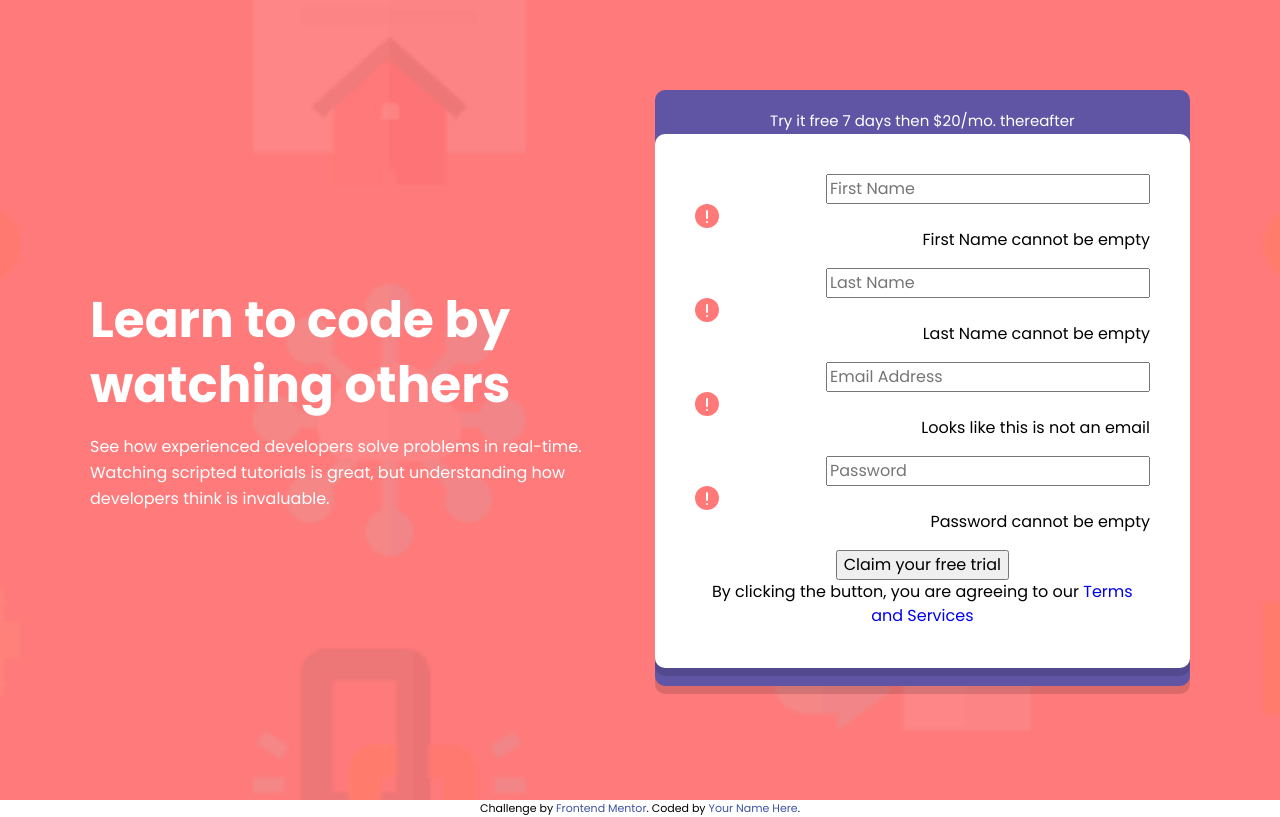
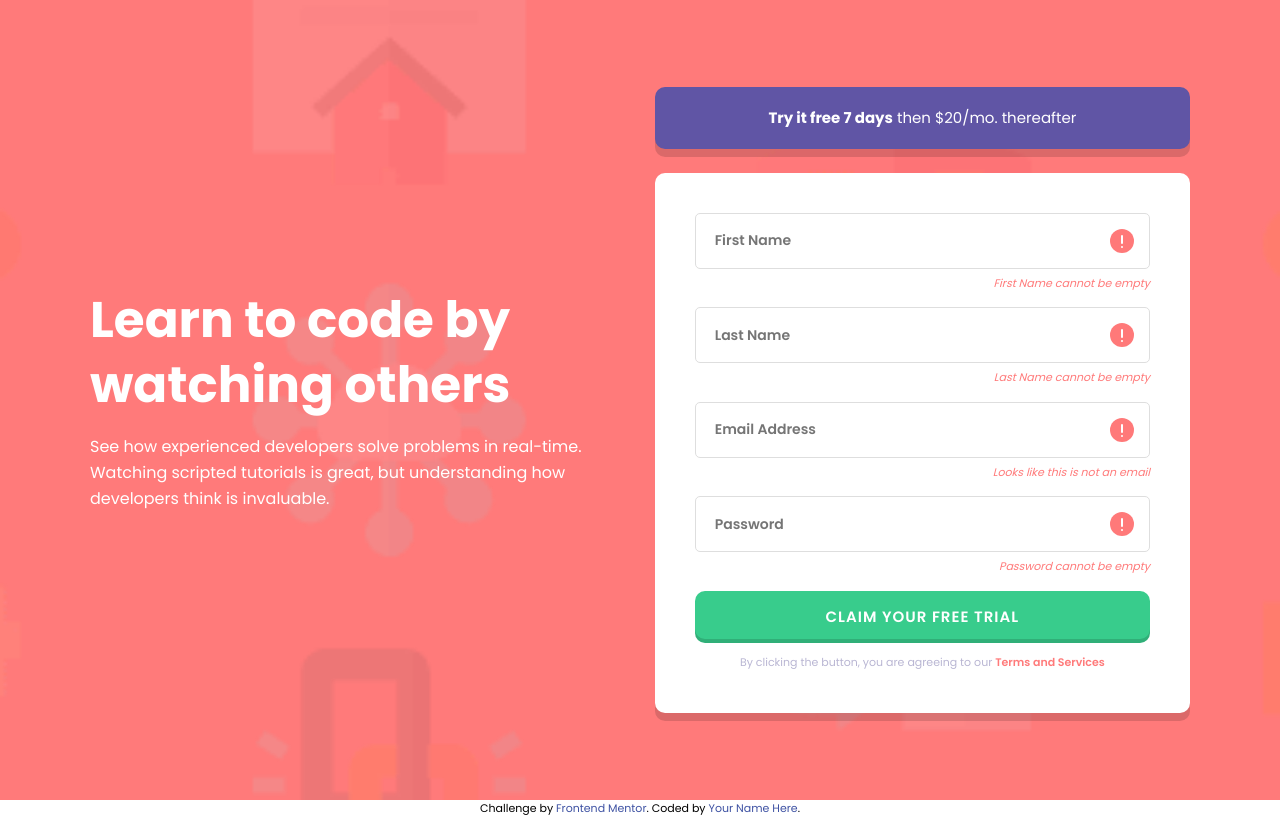
Before and after one commit to Kaji1127/Signup-Form, a website: page index.html in a window 1280 px wide. Drawn offline with nearby package versions, Linux system fonts and the light colour scheme; files that its build step writes are made by us from their sources.

Commit message:
edited html

```diff
--- a/index.html
+++ b/index.html
@@ -33,7 +33,7 @@
 	</head>
 	<body>
 		<main>
-			<div class="wrapper">
+			<div class="wrapper grid">
 				<div class="text">
 					<h1 class="heading-primary">
 						<span>Learn to code by</span>
@@ -45,42 +45,74 @@
 						invaluable.
 					</p>
 				</div>
+
 				<div class="container">
 					<div class="trial">
-						<p class="trial__text">Try it free 7 days then $20/mo. thereafter</p>
+						<p class="trial__text">
+							<span><b>Try it free 7 days</b> then </span>
+							<span>$20/mo. thereafter</span>
+						</p>
+					</div>
 
 					<form class="form">
 						<div class="form__content">
-								<input type="text" placeholder="First Name" />
-								<img src="./images/icon-error.svg" alt="error" />
-								<p class="validate">First Name cannot be empty</p>
+							<div class="form__inner">
+								<input class="form__input" type="text" placeholder="First Name" />
+								<img
+									class="form__error"
+									src="./images/icon-error.svg"
+									alt="error"
+								/>
+							</div>
+							<p class="form__text validate">First Name cannot be empty</p>
 						</div>
 
 						<div class="form__content">
-								<input type="text" placeholder="Last Name" />
-								<img src="./images/icon-error.svg" alt="error" />
-								<p class="validate">Last Name cannot be empty</p>
+							<div class="form__inner">
+								<input class="form__input" type="text" placeholder="Last Name" />
+								<img
+									class="form__error"
+									src="./images/icon-error.svg"
+									alt="error"
+								/>
+							</div>
+							<p class="form__text validate">Last Name cannot be empty</p>
 						</div>
 
 						<div class="form__content">
-								<input type="email" placeholder="Email Address" />
-								<img src="./images/icon-error.svg" alt="error" />
-								<p class="validate">Looks like this is not an email</p>
+							<div class="form__inner">
+								<input
+									class="form__input"
+									type="email"
+									placeholder="Email Address"
+								/>
+								<img
+									class="form__error"
+									src="./images/icon-error.svg"
+									alt="error"
+								/>
+							</div>
+							<p class="form__text validate">Looks like this is not an email</p>
 						</div>
 
 						<div class="form__content">
-								<input type="password" placeholder="Password" />
-								<img src="./images/icon-error.svg" alt="error" />
-								<p class="validate">Password cannot be empty</p>
+							<div class="form__inner">
+								<input class="form__input" type="password" placeholder="Password" />
+								<img
+									class="form__error"
+									src="./images/icon-error.svg"
+									alt="error"
+								/>
+							</div>
+							<p class="form__text validate">Password cannot be empty</p>
 						</div>
 
-							<button class="submit">Claim your free trial</button>
-							<p class="disclaime">
+						<button class="form__submit">Claim your free trial</button>
+						<p class="form__disclaime">
 							By clicking the button, you are agreeing to our
-								<a href="#" class="disclaime__link">Terms and Services</a>
+							<a href="#" class="form__link">Terms and Services</a>
 						</p>
 					</form>
-					</div>
 				</div>
 			</div>
 		</main>
```
Lines whose indentation alone changed are shown as unchanged.
